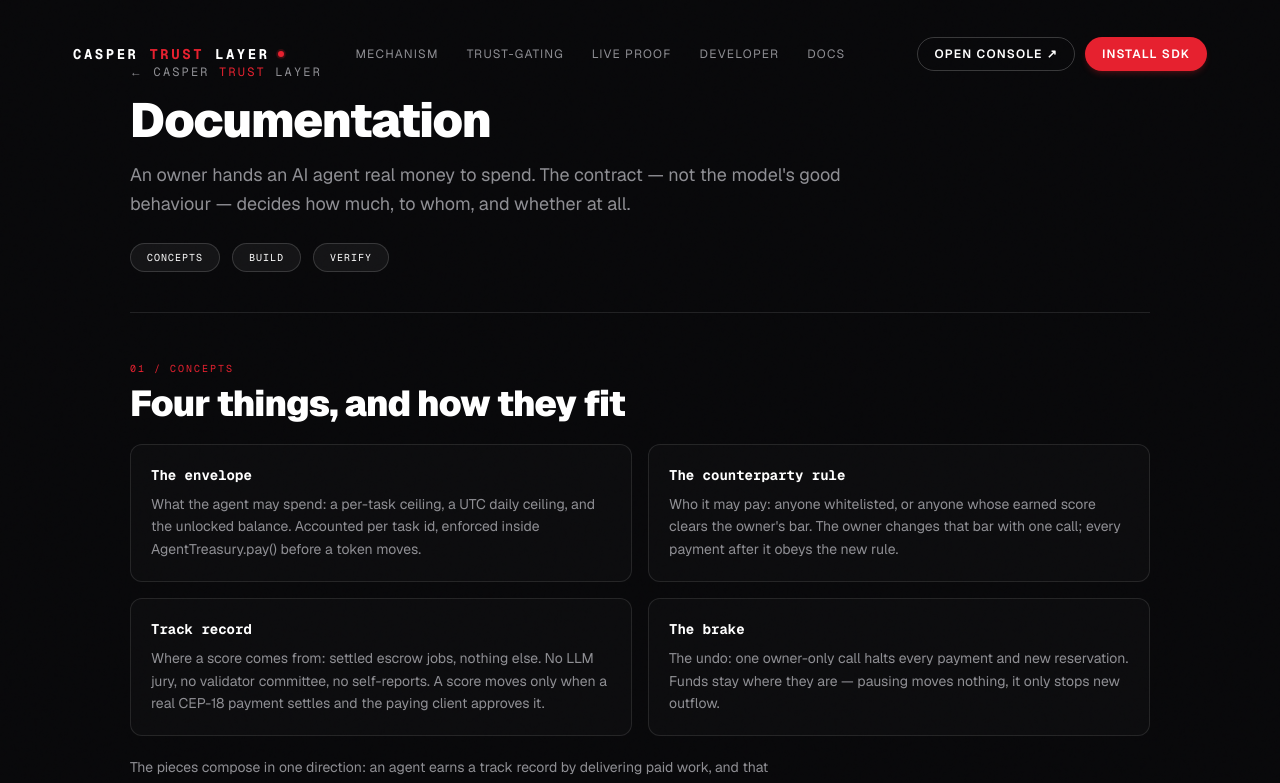
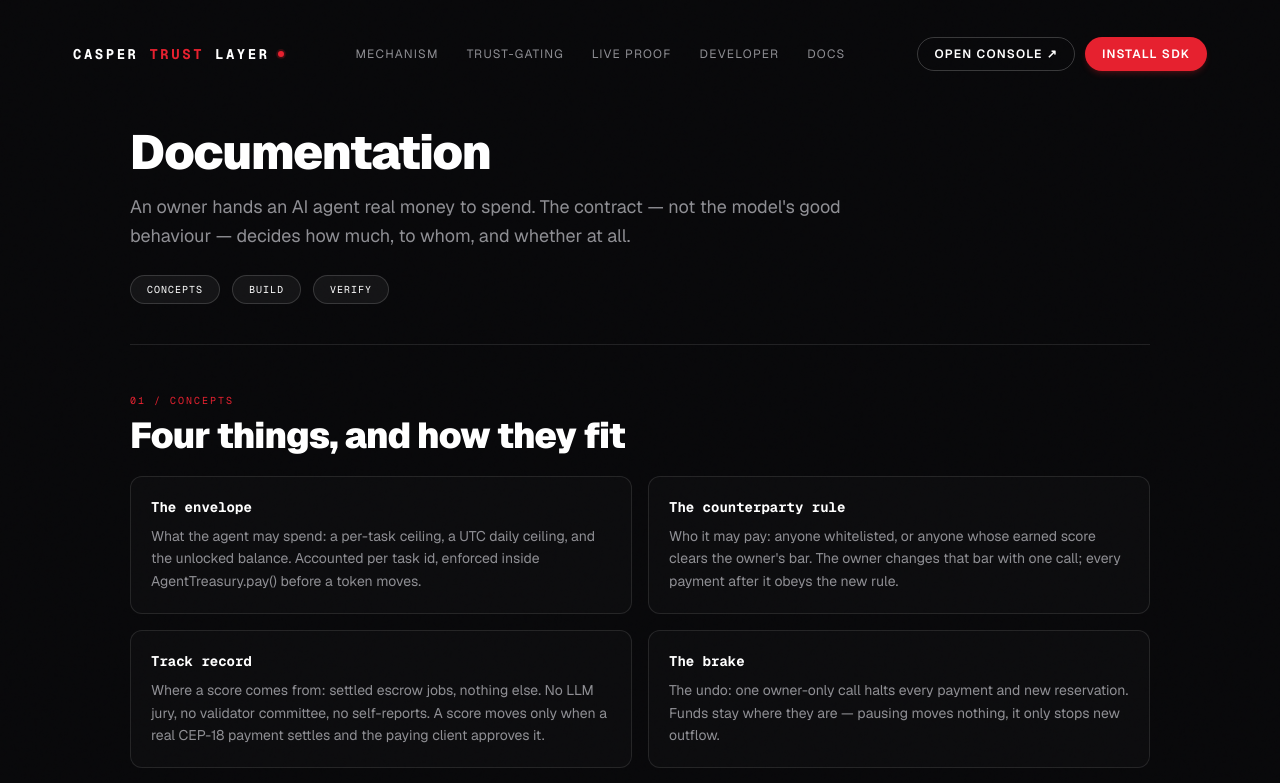
Before and after one commit to Bekirerdem/casper-trust-layer, a Next.js app in the folder web/: page /docs in a window 1280 px wide. Shown: the top 783 px of the page. Built offline with nearby package versions, Linux system fonts and the light colour scheme.

Commit message:
fix(web): clear the floating navbar on the docs page

```diff
--- a/web/app/docs/page.tsx
+++ b/web/app/docs/page.tsx
@@ -50,15 +50,10 @@ export default function DocsPage() {
     <main className="min-h-screen bg-bg text-text">
       <div className="absolute inset-0 bg-grid opacity-20 pointer-events-none" />
 
-      <div className="relative mx-auto max-w-[1100px] px-6 md:px-10 py-12 md:py-16">
+      {/* Top padding clears the floating navbar, which stays visible here. */}
+      <div className="relative mx-auto max-w-[1100px] px-6 md:px-10 pt-32 pb-16">
         {/* Header */}
         <header className="flex flex-col gap-4 pb-10">
-          <Link
-            href="/"
-            className="font-mono text-xs tracking-[0.18em] text-[#8E8E93] uppercase hover:text-white transition-colors"
-          >
-            ← Casper <span className="text-accent-red">Trust</span> Layer
-          </Link>
           <h1 className="font-sans text-4xl md:text-5xl font-black tracking-tight text-white">Documentation</h1>
           <p className="font-sans text-lg text-[#8E8E93] max-w-[62ch] leading-relaxed">
             An owner hands an AI agent real money to spend. The contract — not the model&apos;s good
```
